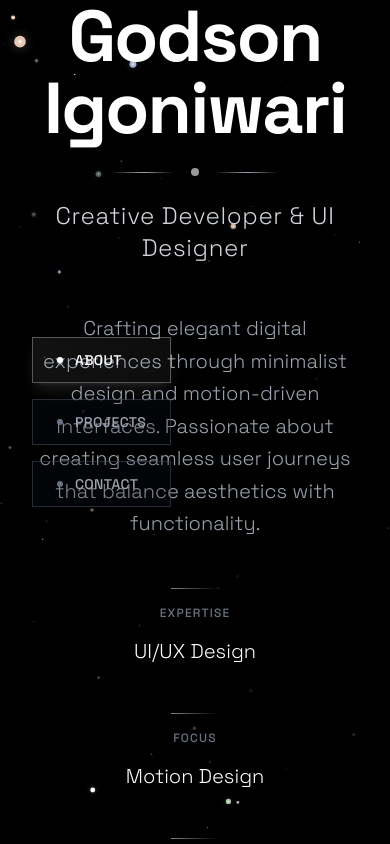
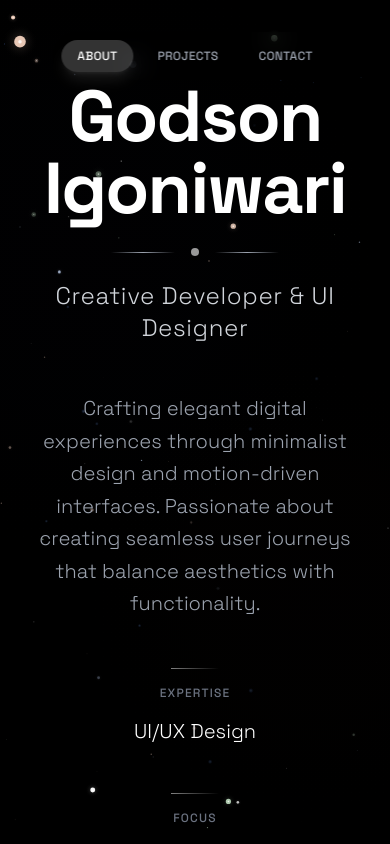
Before and after one commit to OmiIam/Stary_minimalist_portfolio, a React (Vite) app: page / in a window 390 px wide. Built offline with nearby package versions, Linux system fonts and the light colour scheme.

Commit message:
Revert font and fix sidebar responsiveness
Reverts the font change and ensures the sidebar is mobile-responsive, resolving content overlay issues.

```diff
--- a/src/components/MainContent.tsx
+++ b/src/components/MainContent.tsx
@@ -10,8 +10,8 @@ interface MainContentProps {
 
 const MainContent = ({ activeSection }: MainContentProps) => {
   return (
-    <main className="relative z-10 flex items-center justify-center min-h-screen">
-      <div className="w-full max-w-5xl mx-auto px-8">
+    <main className="relative z-10 flex items-center justify-center min-h-screen pt-20 md:pt-0">
+      <div className="w-full max-w-5xl mx-auto px-8 md:pl-32">
         <div className="relative min-h-[600px] flex items-center justify-center">
           <div
             className={`transition-all duration-1000 ease-out ${
--- a/src/components/Navigation.tsx
+++ b/src/components/Navigation.tsx
@@ -14,7 +14,9 @@ const Navigation = ({ activeSection, setActiveSection }: NavigationProps) => {
   ];
 
   return (
-    <nav className="fixed left-8 top-1/2 transform -translate-y-1/2 z-20">
+    <>
+      {/* Desktop Navigation */}
+      <nav className="hidden md:block fixed left-8 top-1/2 transform -translate-y-1/2 z-20">
         <div className="flex flex-col space-y-4">
           {sections.map((section) => (
             <button
@@ -49,6 +51,26 @@ const Navigation = ({ activeSection, setActiveSection }: NavigationProps) => {
           ))}
         </div>
       </nav>
+
+      {/* Mobile Navigation */}
+      <nav className="md:hidden fixed top-8 left-1/2 transform -translate-x-1/2 z-20">
+        <div className="flex space-x-2 bg-black/50 backdrop-blur-md rounded-full px-2 py-2">
+          {sections.map((section) => (
+            <button
+              key={section.id}
+              onClick={() => setActiveSection(section.id)}
+              className={`px-4 py-2 rounded-full text-xs font-medium tracking-wide uppercase transition-all duration-300 ${
+                activeSection === section.id
+                  ? 'bg-white/20 text-white shadow-lg shadow-white/10'
+                  : 'text-gray-400 hover:text-gray-300 hover:bg-white/10'
+              }`}
+            >
+              {section.label}
+            </button>
+          ))}
+        </div>
+      </nav>
+    </>
   );
 };
 
--- a/tailwind.config.ts
+++ b/tailwind.config.ts
@@ -1,4 +1,3 @@
-
 import type { Config } from "tailwindcss";
 
 export default {
```
Lines whose indentation alone changed are shown as unchanged.
